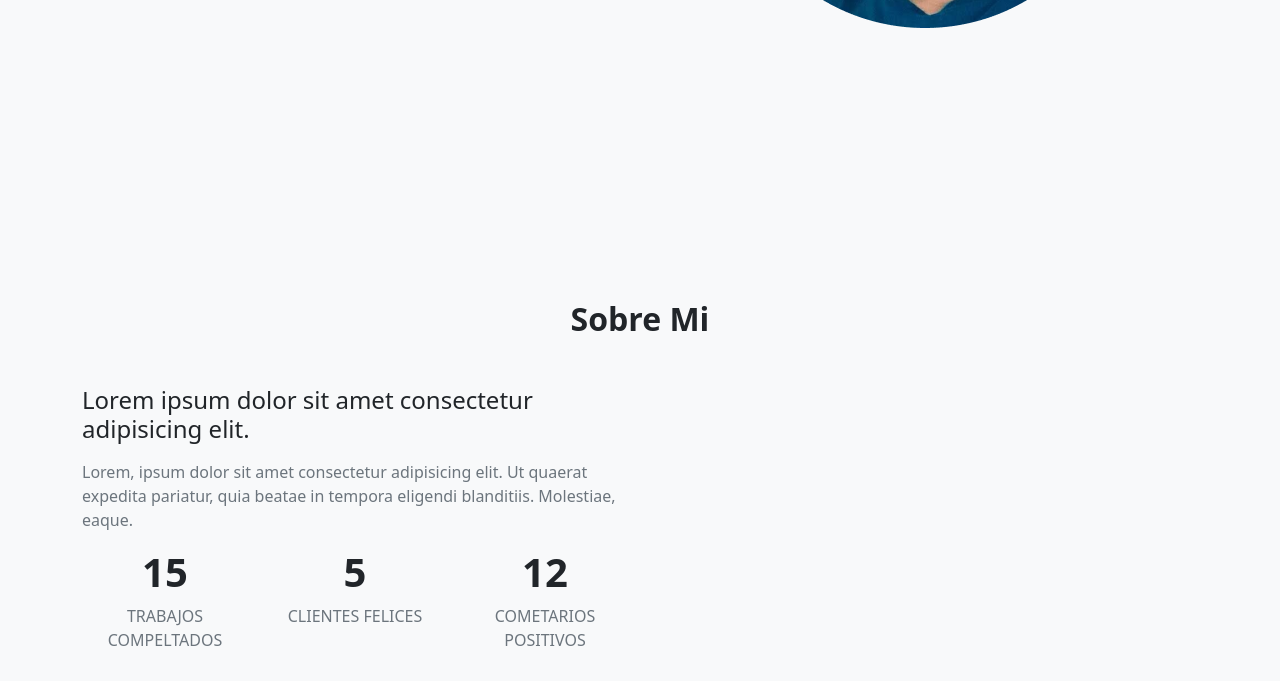
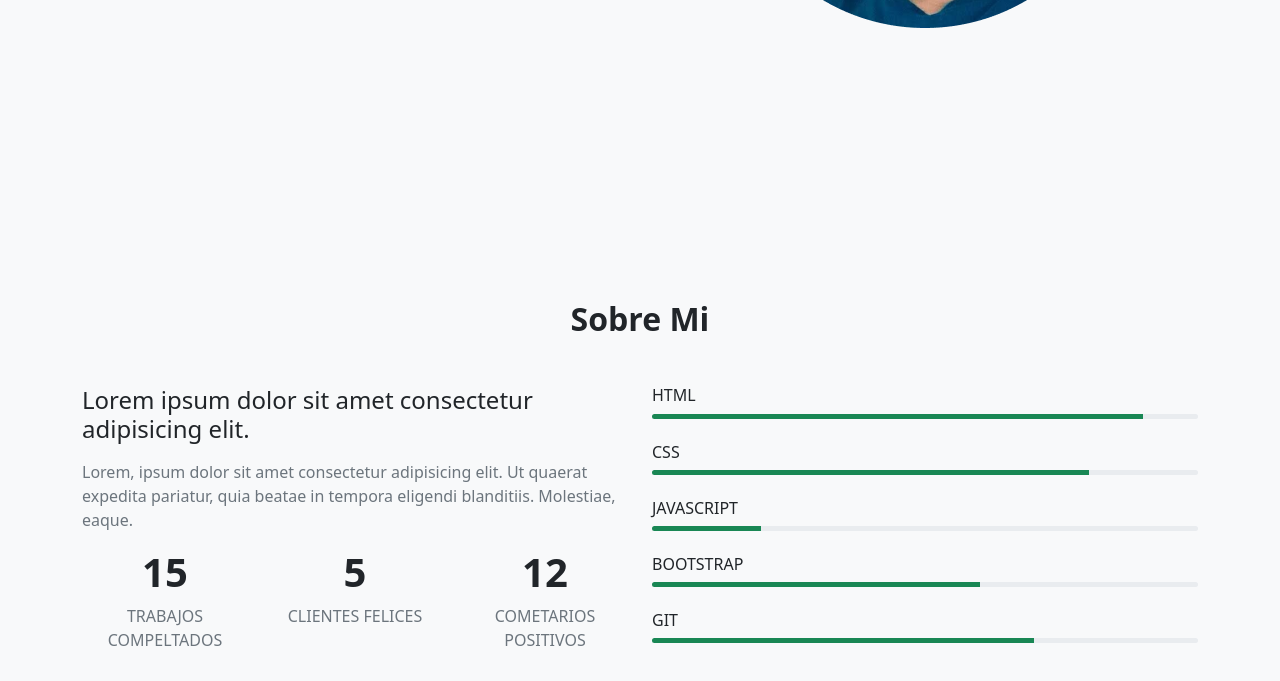
Before and after one commit to Castrillonn/Castrillonn.github.io, a plain HTML site: page index.html in a window 1280 px wide. Shown: the part 620-1301 px from the top of the page. Drawn offline with Linux system fonts and the light colour scheme.

Commit message:
Changes to skills

```diff
--- a/index.html
+++ b/index.html
@@ -58,7 +58,7 @@
 
   <!-- sobre-mi section -->
 
-  <section class="sobre-mi" bg-white py-5 id="sobre-mi">
+  <section class="sobre-mi" py-5 id="sobre-mi">
     <div class="container-lg py-4">
       <div class="row justify-content-center">
         <div class="col-lg-8">
@@ -113,6 +113,36 @@
             </div>
         </div>
         <div class="col-md-6">
+          <div class="skill-item mb-4">
+            <h3 class="fs-6">HTML</h3>
+            <div class="progress" style="height: 5px;">
+              <div class="progress-bar bg-success" role="progressbar" style="width: 90%;" aria-valuenow="90" aria-valuemin="0" aria-valuemax="100"></div>
+            </div>
+          </div>
+          <div class="skill-item mb-4">
+            <h3 class="fs-6">CSS</h3>
+            <div class="progress" style="height: 5px;">
+              <div class="progress-bar bg-success" role="progressbar" style="width: 80%;" aria-valuenow="80" aria-valuemin="0" aria-valuemax="100"></div>
+            </div>
+          </div>
+          <div class="skill-item mb-4">
+            <h3 class="fs-6">JAVASCRIPT</h3>
+            <div class="progress" style="height: 5px;">
+              <div class="progress-bar bg-success" role="progressbar" style="width: 20%;" aria-valuenow="20" aria-valuemin="0" aria-valuemax="100"></div>
+            </div>
+          </div>
+          <div class="skill-item mb-4">
+            <h3 class="fs-6">BOOTSTRAP</h3>
+            <div class="progress" style="height: 5px;">
+              <div class="progress-bar bg-success" role="progressbar" style="width: 60%;" aria-valuenow="60" aria-valuemin="0" aria-valuemax="100"></div>
+            </div>
+          </div>
+          <div class="skill-item mb-4">
+            <h3 class="fs-6">GIT</h3>
+            <div class="progress" style="height: 5px;">
+              <div class="progress-bar bg-success" role="progressbar" style="width: 70%;" aria-valuenow="70" aria-valuemin="0" aria-valuemax="100"></div>
+            </div>
+          </div>
         </div>
       </div>
     </div>
```
